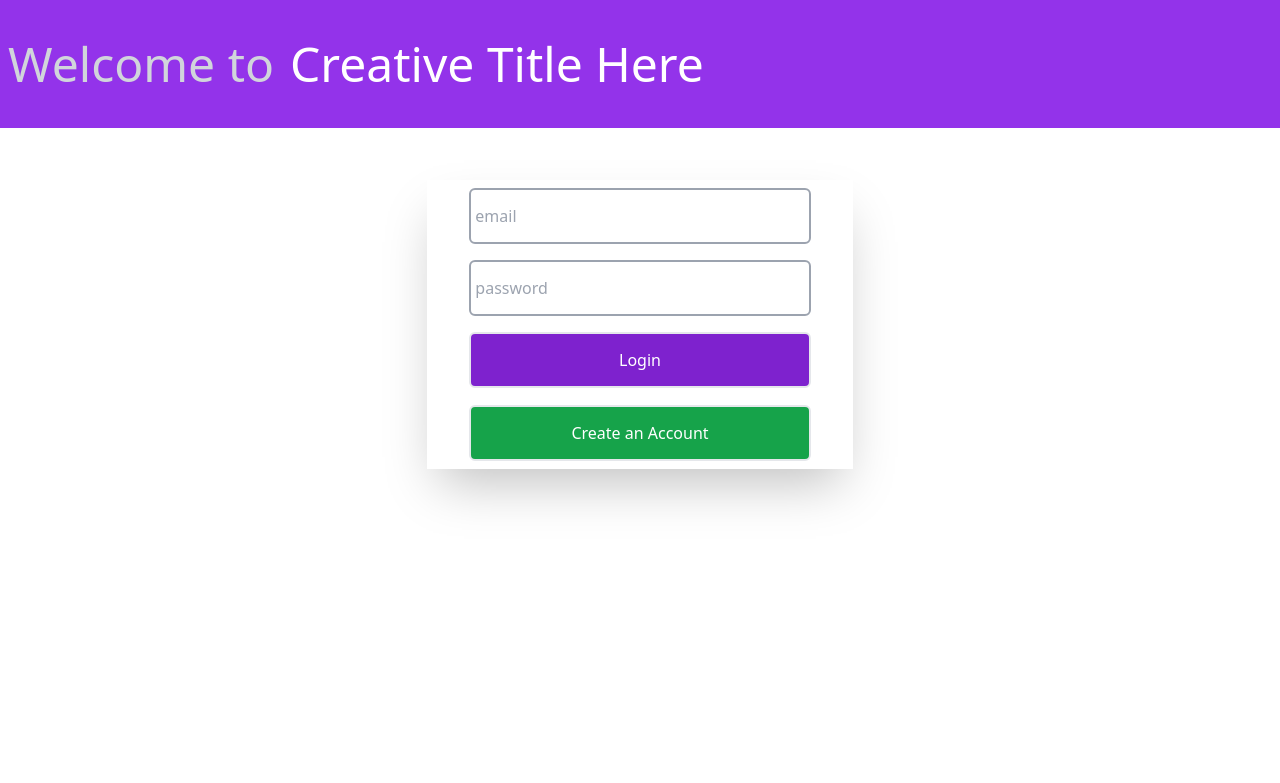
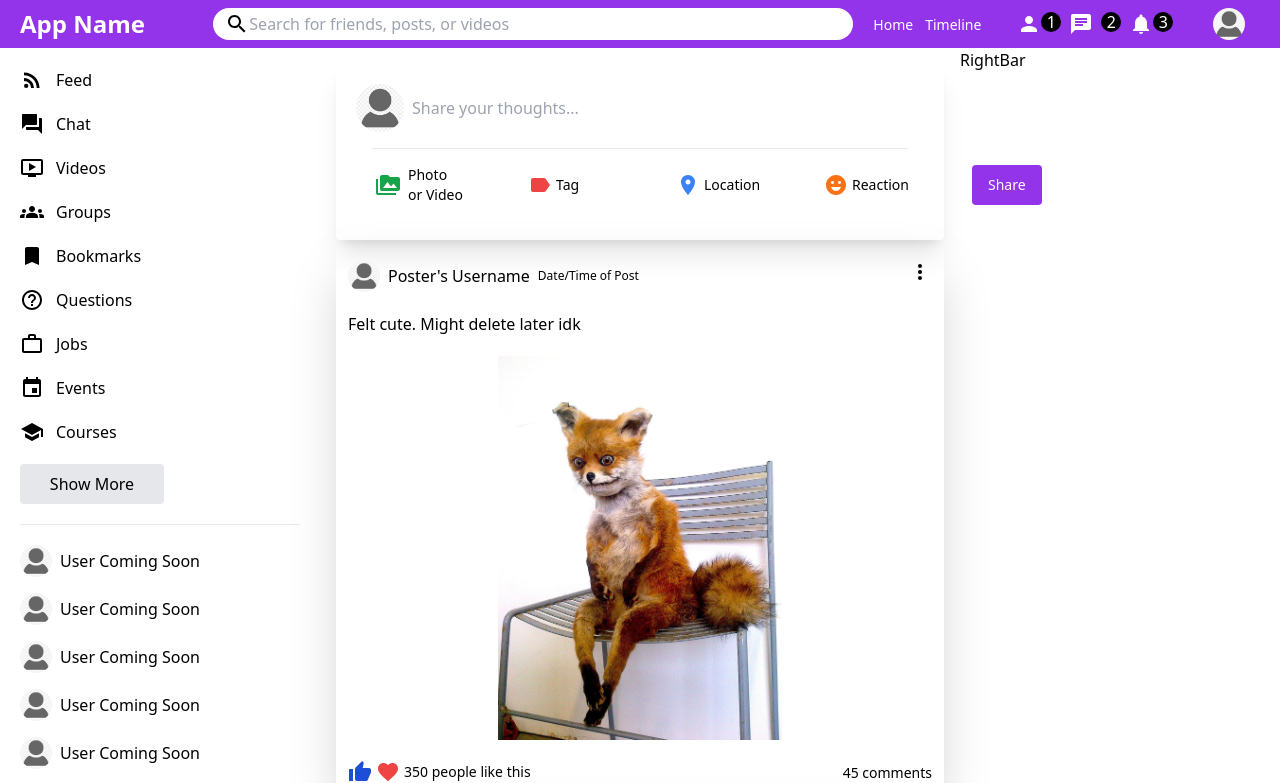
Before and after one commit to alexbrandon3/social-media-mockup, a React (Create React App) app: page / in a window 1280 px wide. Shown: the top 783 px of the page. Built offline with nearby package versions, Linux system fonts and the light colour scheme.

Commit message:
finished feed component

```diff
--- a/src/App.js
+++ b/src/App.js
@@ -5,8 +5,8 @@ function App() {
   return (
     <>
       <div>
-        <StartPage />
-        {/* <HomePage /> */}
+        {/* <StartPage /> */}
+        <HomePage />
       </div>
     </>
   );
--- a/src/components/homepage/Feed.js
+++ b/src/components/homepage/Feed.js
@@ -1,5 +1,17 @@
+import Share from "./feed/Share";
+import Post from "./feed/Post";
+
 const Feed = () => {
-  return <div className="w-2/4 h-full">Feed</div>;
+  return (
+    <div className="w-2/4 p-4 h-full">
+      <div className="">
+        <Share />
+        <Post />
+        <Post />
+        <Post />
+      </div>
+    </div>
+  );
 };
 
 export default Feed;
--- a/src/components/homepage/NavBar.js
+++ b/src/components/homepage/NavBar.js
@@ -14,7 +14,7 @@ const NavBar = () => {
         <div className="w-full h-8 rounded-2xl bg-white flex align-center">
           <Search className="text-xl mt-1 ml-3" />
           <input
-            className="border-transparent focus:outline-none w-9/12"
+            className="border-none focus:outline-none w-9/12"
             placeholder="Search for friends, posts, or videos"
           />
         </div>
@@ -25,16 +25,16 @@ const NavBar = () => {
           <span className="mr-3 text-sm cursor-pointer">Timeline</span>
         </div>
         <div className="flex ">
-          <Person className="ml-4 relative cursor-pointer" />
+          <Person className="ml-2 relative cursor-pointer" />
           <span className="w-5 h-5 bg-black rounded-2xl flex items-center justify-center cursor-default">
             1
           </span>
-          <Chat className="ml-4 mr-2 relative cursor-pointer" />
+          <Chat className="ml-2 mr-2 relative cursor-pointer" />
           <span className="w-5 h-5 bg-black rounded-2xl flex items-center justify-center cursor-default">
             2
           </span>
-          <Notifications className="ml-4 relative cursor-pointer" />
-          <span className="w-5 h-5 bg-black rounded-2xl flex items-center justify-center cursor-default">
+          <Notifications className="ml-2 relative cursor-pointer" />
+          <span className="w-5 h-5 mr-6 bg-black rounded-2xl flex items-center justify-center cursor-default">
             3
           </span>
         </div>
--- /dev/null
+++ b/src/components/homepage/feed/Post.js
@@ -0,0 +1,48 @@
+import defaultIcon from "../assets/images/picture.png";
+import { MoreVert, ThumbUp, Favorite } from "@mui/icons-material";
+import mood from "../assets/images/me_irl.jpg";
+
+const Post = () => {
+  return (
+    <div className="w-full rounded shadow-2xl">
+      <div className="p-3">
+        <div className="flex items-center justify-between">
+          <div className="flex items-center justify-between mt-2">
+            <img
+              className="w-8 h-8 rounded-2xl object-cover"
+              src={defaultIcon}
+              alt="poster's profile img"
+            />
+            <span className="text-base mr-2 ml-2 font-medium">
+              Poster's Username
+            </span>
+            <span className="text-xs">Date/Time of Post</span>
+          </div>
+          <div className="flex items-center">
+            <MoreVert className="cursor-pointer" />
+          </div>
+        </div>
+        <div className="mt-5 mb-5">
+          <span className="">Felt cute. Might delete later idk</span>
+          <img
+            className="mt-5 max-h-96 object-contain w-full"
+            src={mood}
+            alt="Hey it's me!"
+          />
+        </div>
+        <div className="flex items-center justify-between">
+          <div className="flex items-center">
+            <ThumbUp className="h-6 w-6 mr-1 cursor-pointer text-blue-700" />
+            <Favorite className="h-6 w-6 mr-1 cursor-pointer text-red-500" />
+            <span className="text-sm">350 people like this</span>
+          </div>
+          <div className="">
+            <span className="text-sm cursor-pointer">45 comments</span>
+          </div>
+        </div>
+      </div>
+    </div>
+  );
+};
+
+export default Post;
--- /dev/null
+++ b/src/components/homepage/feed/Share.js
@@ -0,0 +1,49 @@
+import defaultIcon from "../assets/images/picture.png";
+import { PermMedia, Label, Room, EmojiEmotions } from "@mui/icons-material";
+
+const Share = () => {
+  return (
+    <div className="w-full h-44 rounded shadow-xl">
+      <div className="p-5">
+        <div className="flex items-center">
+          <img
+            className="w-12 h-12 mr-2 rounded-full object-cover"
+            src={defaultIcon}
+            alt="default"
+          />
+          <input
+            className="border-none focus:outline-none w-4/5"
+            type="text"
+            placeholder="Share your thoughts..."
+          />
+        </div>
+        <hr className="m-4" />
+        <div className="flex items-center justify-between">
+          <div className="flex ml-5">
+            <div className="flex align-center items-center mr-16 cursor-pointer">
+              <PermMedia className="mr-2 text-lg text-green-600" />
+              <span className="w-14 text-sm">Photo or Video</span>
+            </div>
+            <div className="flex align-center items-center mr-16 cursor-pointer">
+              <Label className="mr-1 text-lg text-red-500" />
+              <span className="w-14 text-sm">Tag</span>
+            </div>
+            <div className="flex align-center items-center mr-16 cursor-pointer">
+              <Room className="mr-1 text-lg text-blue-500" />
+              <span className="w-14 text-sm">Location</span>
+            </div>
+            <div className="flex align-center items-center mr-16 cursor-pointer">
+              <EmojiEmotions className="mr-1 text-lg text-orange-500" />
+              <span className="w-14 text-sm">Reaction</span>
+            </div>
+            <button className=" p-1 pr-4 pl-4 mr-4 border-none rounded text-sm text-white bg-purple-600 font-medium">
+              Share
+            </button>
+          </div>
+        </div>
+      </div>
+    </div>
+  );
+};
+
+export default Share;
```
Also changed, not shown: src/components/homepage/assets/images/me_irl.jpg (added).
